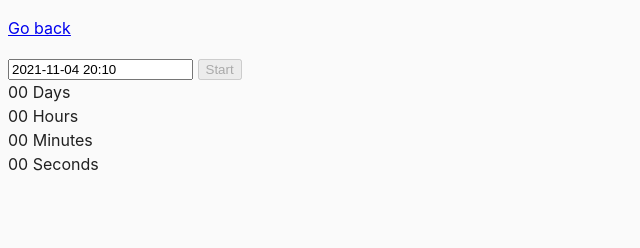
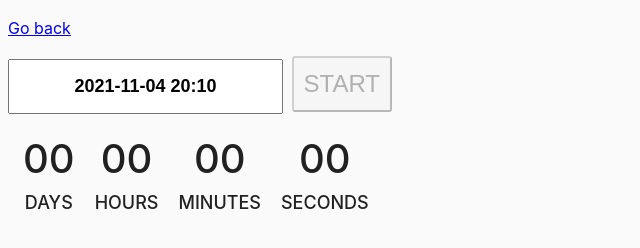
Before and after one commit to TyomaDW/goit-js-hw-09, a website built with Parcel: page src/02-timer.html in a window 1280 px wide. Shown: the whole page, without its empty margins (0-640 px from the left). Built offline with nearby package versions, Linux system fonts and the light colour scheme.

Commit message:
Update common.css

```diff
--- a/src/css/common.css
+++ b/src/css/common.css
@@ -3,8 +3,8 @@
 }
 
 body {
-  font-family: -apple-system, BlinkMacSystemFont, 'Segoe UI', Roboto,
-    Oxygen-Sans, Ubuntu, Cantarell, 'Helvetica Neue', sans-serif;
+  font-family: -apple-system, BlinkMacSystemFont, 'Segoe UI', Roboto, Oxygen-Sans, Ubuntu, Cantarell,
+    'Helvetica Neue', sans-serif;
   -webkit-font-smoothing: antialiased;
   -moz-osx-font-smoothing: grayscale;
   background-color: #fafafa;
@@ -16,3 +16,43 @@ img {
   display: block;
   max-width: 100%;
 }
+
+#datetime-picker {
+  font-size: 18px;
+  font-weight: 600;
+  text-align: center;
+  padding: 15px;
+}
+.timer {
+  display: flex;
+  padding: 10px;
+}
+
+.field {
+  margin-right: 10px;
+  font-size: 18px;
+  display: flex;
+  flex-direction: column;
+  align-items: center;
+  padding: 5px;
+}
+.value {
+  font-size: 40px;
+  font-weight: 500;
+}
+.label {
+  font-size: 18px;
+  font-weight: 500;
+  text-transform: uppercase;
+}
+
+.button {
+  text-transform: uppercase;
+  border: 1;
+  padding: 12px 10px;
+  cursor: pointer;
+  font-size: 24px;
+  border-radius: 3px;
+  margin-left: 4px;
+  margin-right: 4px;
+}
```
